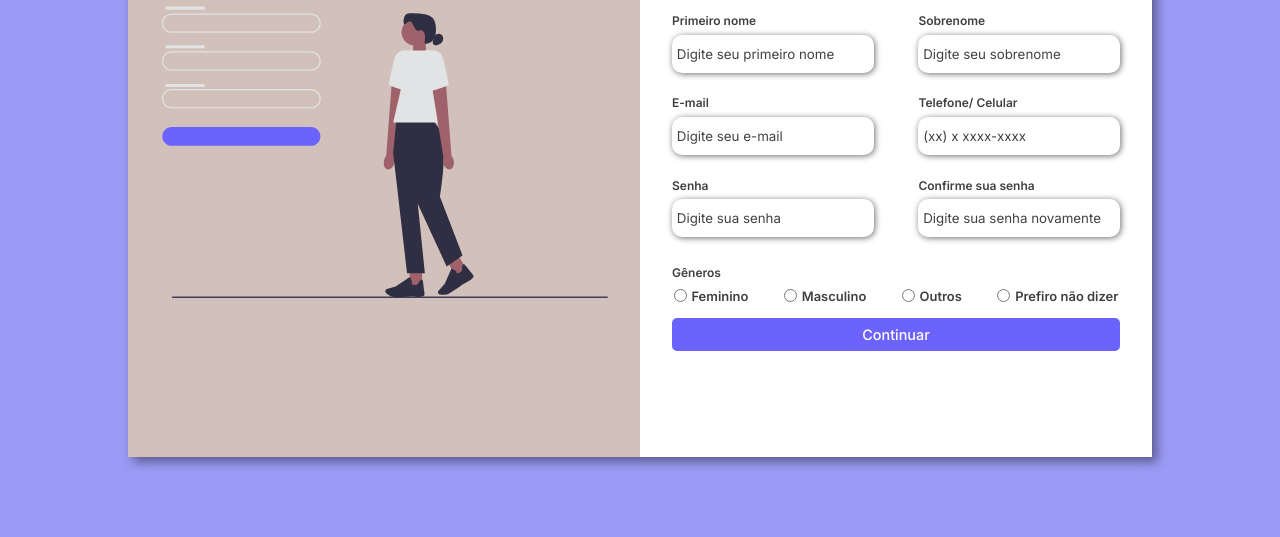
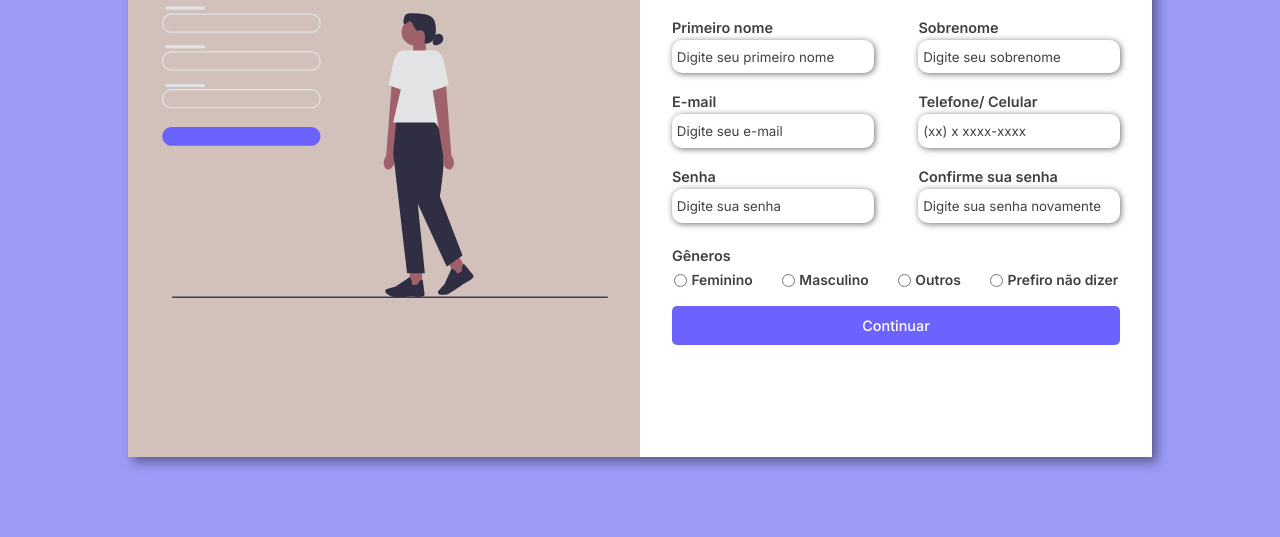
Before and after one commit to MarianadLO/Formulario_cadastro_responsivo, a plain HTML site: page index.html in a window 1280 px wide. Shown: the part 263-800 px from the top of the page. Drawn offline with Linux system fonts and the light colour scheme.

Commit message:
fix: correção de altura

```diff
--- a/style.css
+++ b/style.css
@@ -101,8 +101,8 @@ body{
 }
 
 .input-box input{
-    margin: 0.4rem 0;
-    padding: 0.7rem 0.3rem;
+    margin: 0.25rem 0;
+    padding: 0.55rem 0.3rem;
     border: none;
     border-radius: 10px;
     box-shadow: 1px 1px 6px #00000092;
@@ -118,7 +118,7 @@ body{
 
 .input-box label,
 .gender-title h6{
-    font-size: 0.75rem;
+    font-size: 0.9rem;
     font-weight: 600;
     color: #000000c0;
 }
@@ -144,17 +144,17 @@ body{
 }
 
 .gender-input label{
-    font-size: 0.81rem;
+    font-size: 0.87rem;
     font-weight: 600;
     color: #000000c0;
 }
 
 .continue-button button{
     width: 100%;
-    margin-top: 0.9rem;
+    margin-top: 1.1rem;
     border: none;
     background-color: #6c63ff;
-    padding: 0.5rem;
+    padding: 0.7rem;
     border-radius: 5px;
     cursor: pointer;
 }
```
